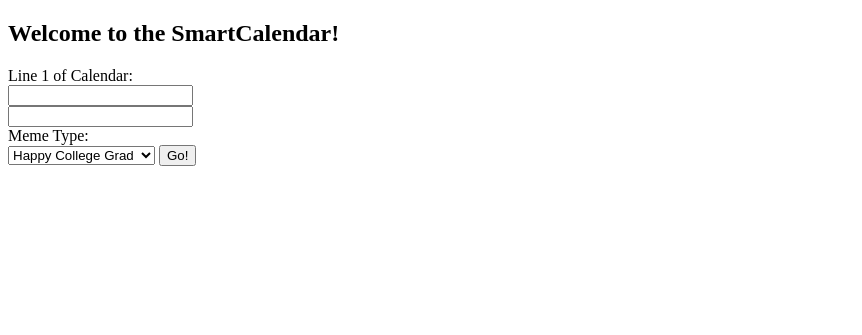
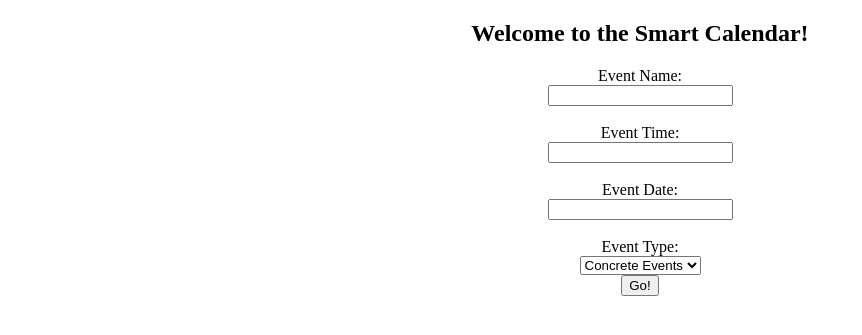
Before and after one commit to lizandrof273/SmartCalendar, a Python web app: template templates/index.html in a window 1280 px wide. Shown: the top 335 px of the page, without its empty margins (0-862 px from the left). Run offline with Jinja, Linux system fonts and the light colour scheme; the template is opened without the code that fills it, so the values that code supplies are empty.

Commit message:
Made it even better

```diff
--- a/app.yaml
+++ b/app.yaml
@@ -1,11 +1,11 @@
-runtime: python 27
+runtime: python27
 api_version: 1
 threadsafe: true
 
 handlers:
-  -url: /.*
+- url: /.*
   script: main.app
 
 libraries:
-  -name: jinja2
+- name: jinja2
   version: latest
--- a/templates/index.html
+++ b/templates/index.html
@@ -12,21 +12,24 @@
       <p id="Calendar-date"></p>
       <p id="Calendar-month-year"></p>
     </div>
-    <h2>Welcome to the SmartCalendar!</h2>
-    <form method="post" action="/Calendar">
-      Line 1 of Calendar:<br>
-    <input type="text" name="ConcreteEvents" value="{{ConcreteEvents}}">
-      <br>
-    <input type="text" name="FlexibleEvents" value={{FlexibleEvents}}>
-      <br>
-      Meme Type:<br>
-       <select name="meme-type">
-        <option value="college-grad">Happy College Grad
-        <option value="CardiB"> UMMM
-        <option value="why you lyin"> why you always lyin?
-        </option>
-        </select>
-      <input type="submit" value="Go!">
+    <h2>
+    <center>Welcome to the Smart Calendar!</center>
+    </h2>
+      <center> Event Name: </center>
+    <center><input type="text" name="ConcreteEvents" value="{{ConcreteEvents}}"></center>
+    <br>
+      <center> Event Time: </center>
+    <center><input type="text" name="EventTime" value={{EventTime}}></center>
+    <br>
+      <center> Event Date: </center>
+    <center><input type="text" name="EventDate" value={{EventDate}}></center>
+    <br>
+    <center> Event Type:<br></center>
+   <center><select name="event-type"></center>
+     <center><option value="ConcreteEvents">Concrete Events</center>
+     <center><option value="FlexibleEvents"> Flexible Events</center></option>
+    </select>
+  <center><input type="submit" value="Go!"></center>
     </form>
   </body>
 </html>
```
Also changed, not shown: 1 other file.
